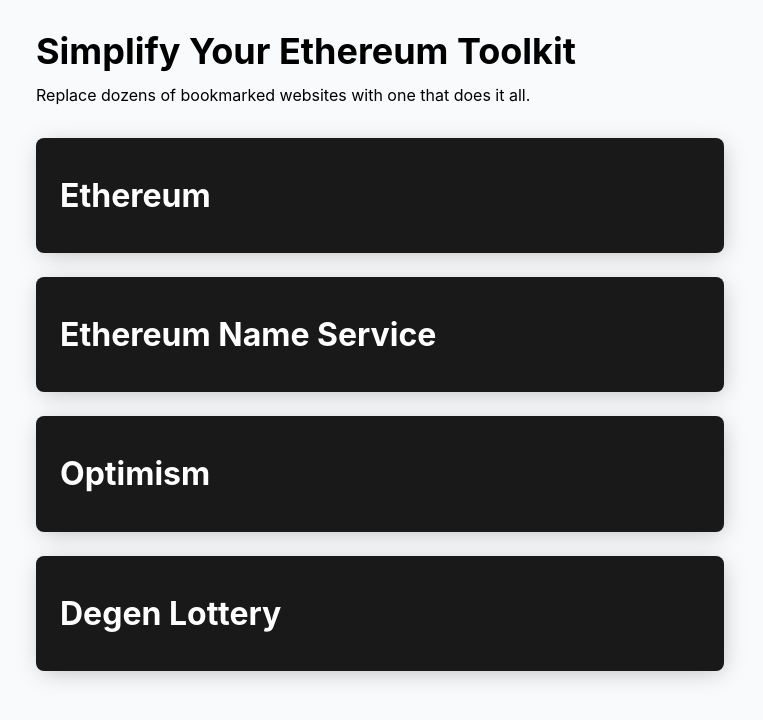
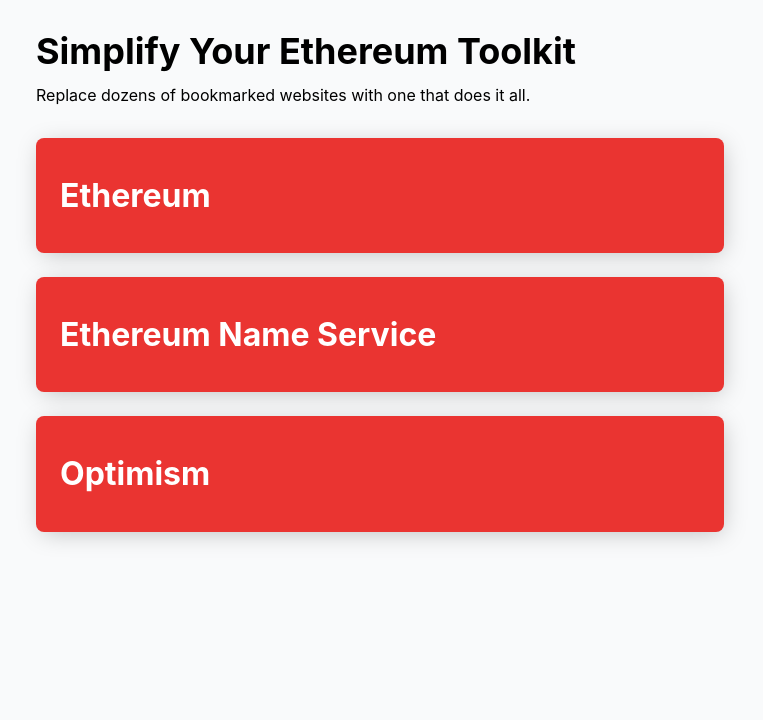
Before and after one commit to gskril/ethtoolkit, a Next.js app: page / in a window 1280 px wide. Shown: the top 720 px of the page, without its empty margins (260-1023 px from the left). Built offline with nearby package versions, Linux system fonts and the light colour scheme; what @rainbow-me/rainbowkit, wagmi would draw is missing.

Commit message:
Handle ENS profile error

```diff
--- a/pages/index.js
+++ b/pages/index.js
@@ -18,11 +18,6 @@
 		slug: './optimism',
 		color: '#EA3431',
 	},
-	{
-		name: 'Degen Lottery',
-		slug: 'lottery',
-		color: '#19191A',
-	},
 ]
 
 export default function Home() {
@@ -30,7 +25,10 @@
 		<div className="container">
 			<Head>
 				<title>Simplify Your Ethereum Toolkit</title>
-				<meta property="og:title" content="Simplify Your Ethereum Toolkit" />
+				<meta
+					property="og:title"
+					content="Simplify Your Ethereum Toolkit"
+				/>
 			</Head>
 
 			<header className="header">
```
Also changed, not shown: pages/tools/ens.js (+8 -3 lines).
